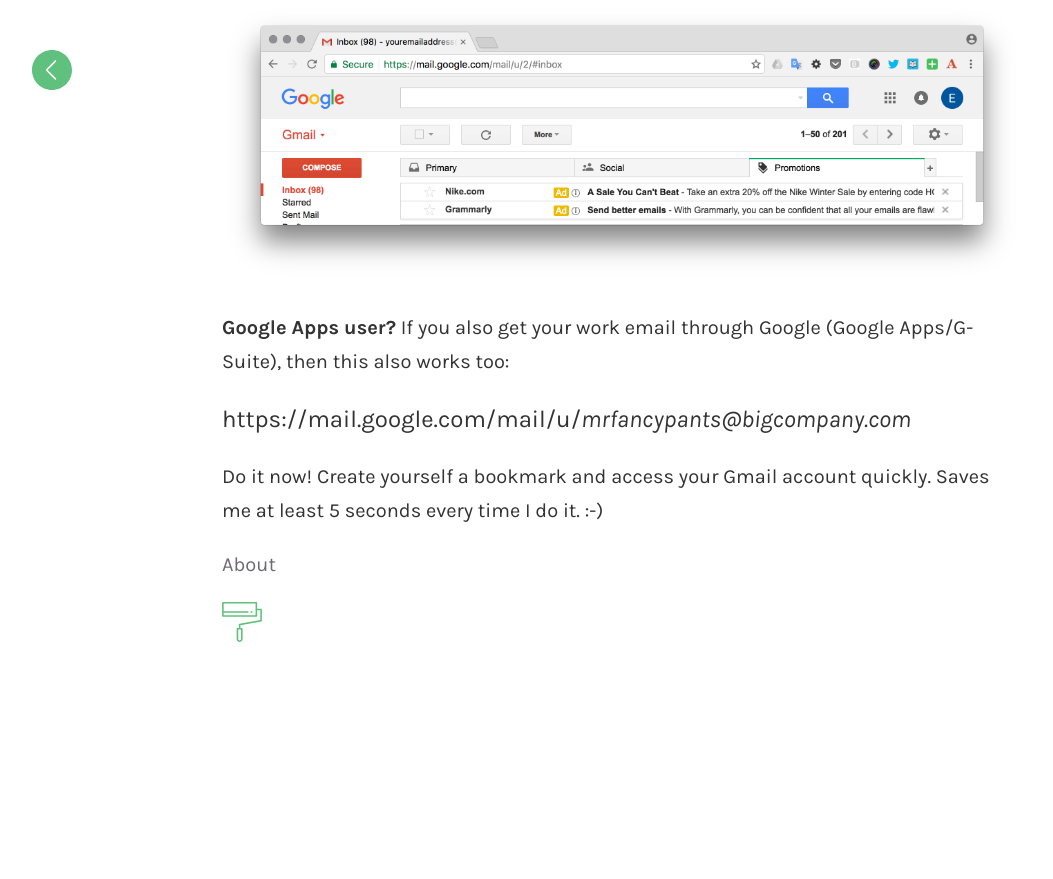
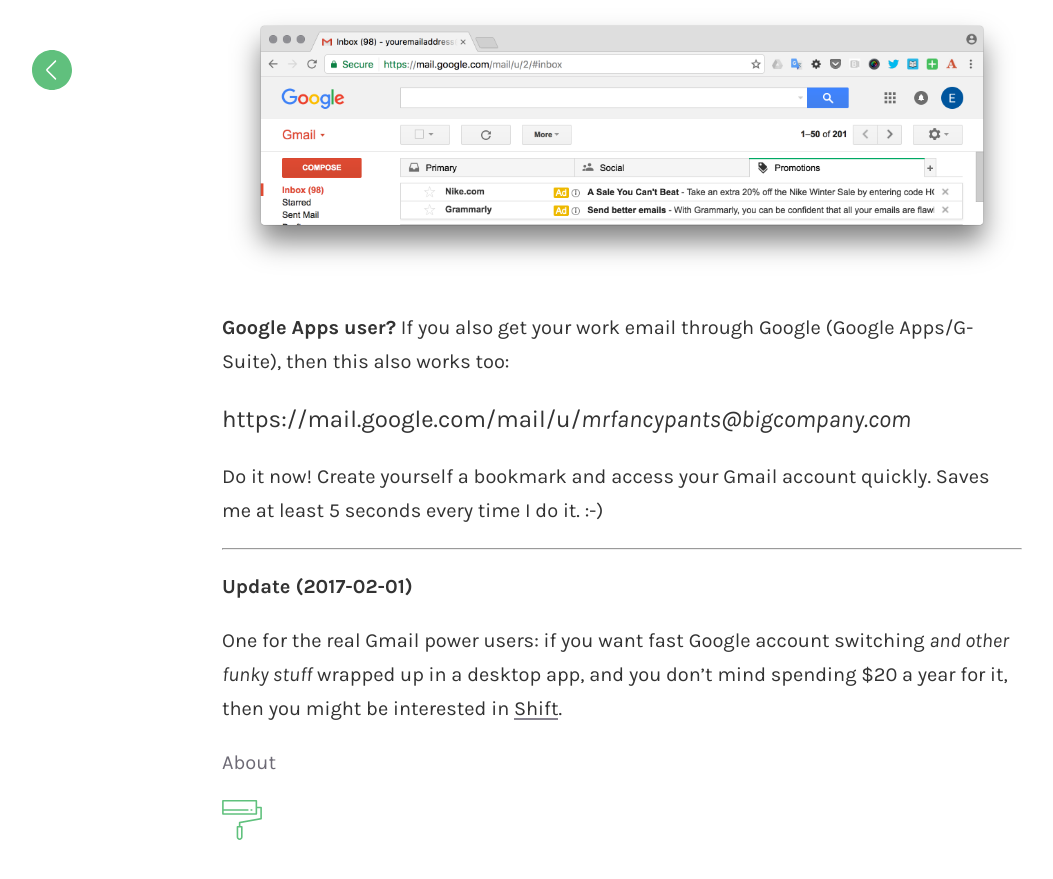
Before and after one commit to monodot/monodot-co-uk, a Jekyll site: the page built from _posts/2017-01-23-fast-gmail-switching.md, in a window 1280 px wide and 900 px high, scrolled down 1874 px. Shown: the top 879 px of the window, without its empty margins (18-1071 px from the left). Built offline with Jekyll 4.4.1, drawn with Linux system fonts in a browser that asks for light colours; comment, search, counter and statistics services are not loaded; before the commit the page ends 2576 px from its top, so only the background shows below that.

Commit message:
Added Shift to Gmail switching post

```diff
--- a/_posts/2017-01-23-fast-gmail-switching.md
+++ b/_posts/2017-01-23-fast-gmail-switching.md
@@ -35,3 +35,11 @@
 <big>https://mail.google.com/mail/u/_mrfancypants@bigcompany.com_</big>
 
 Do it now! Create yourself a bookmark and access your Gmail account quickly. Saves me at least 5 seconds every time I do it. :-)
+
+---
+
+**Update (2017-02-01)**
+
+One for the real Gmail power users: if you want fast Google account switching _and other funky stuff_ wrapped up in a desktop app, and you don't mind spending $20 a year for it, then you might be interested in [Shift][1].
+
+[1]: https://tryshift.com
```
